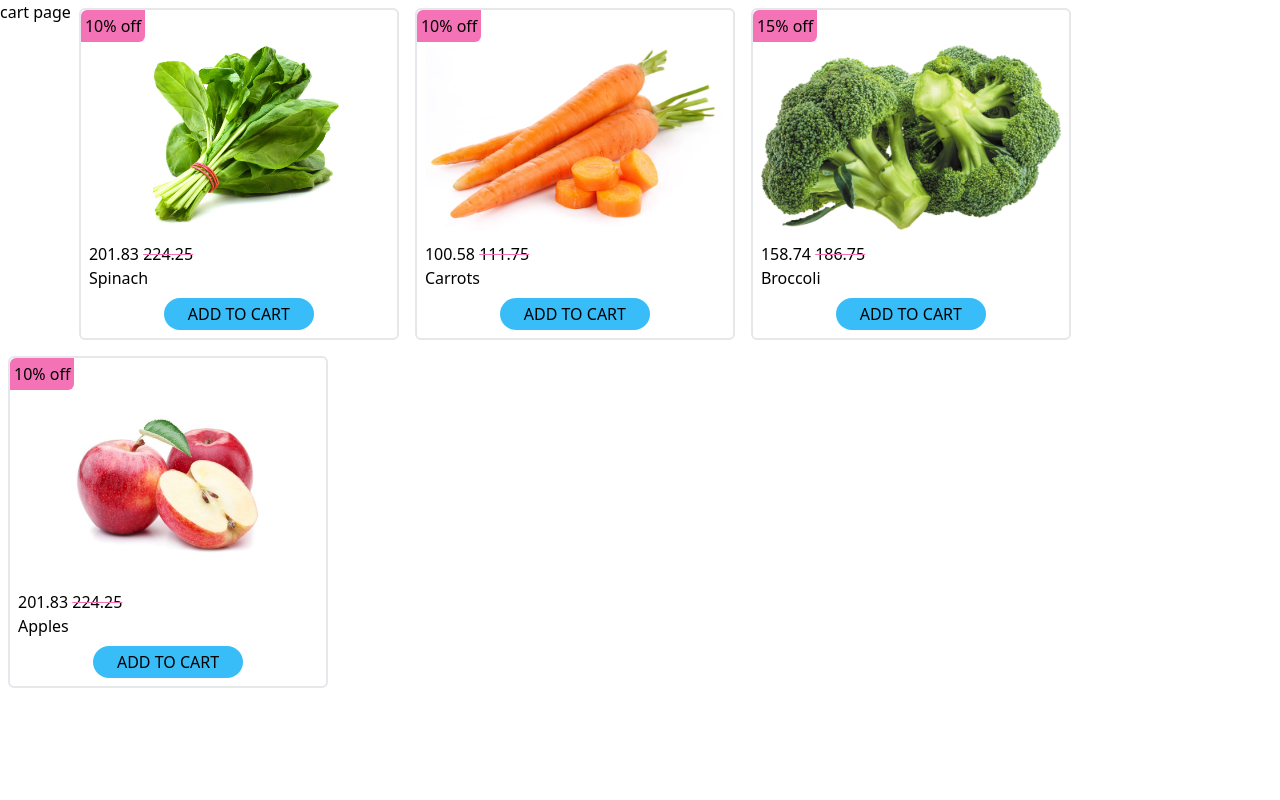
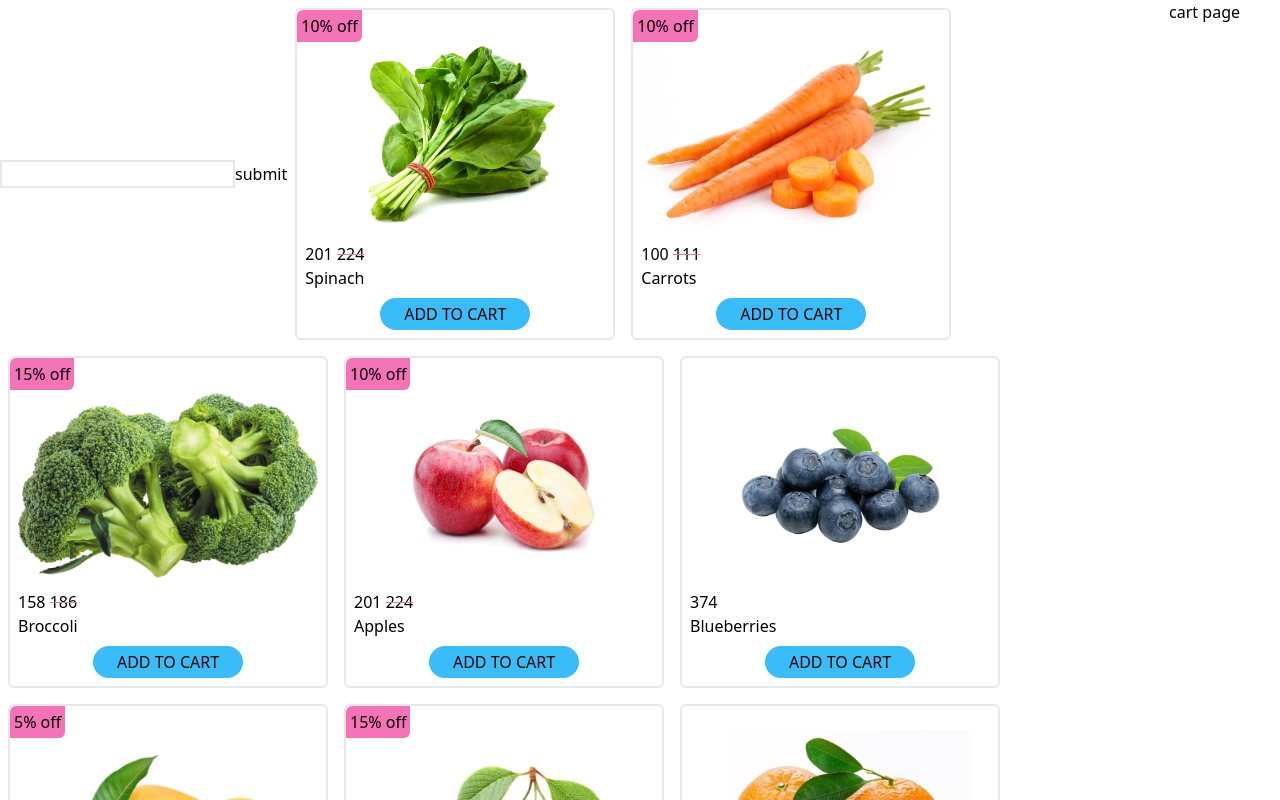
Before and after one commit to Haribabu849/farmpicked, a React (Create React App) app: page / in a window 1280 px wide. Shown: the top 800 px of the page. Built offline with nearby package versions, Linux system fonts and the light colour scheme.

Commit message:
added search functionality

```diff
--- a/src/Home.jsx
+++ b/src/Home.jsx
@@ -1,19 +1,60 @@
-import React from "react";
+import React, { useState } from "react";
 import SingleProduct from "./components/SingleProduct";
 import { AllProducts } from "./Products";
 import { useNavigate } from "react-router-dom";
-const productOne = AllProducts[0];
-const productTwo = AllProducts[1];
 
 function Home() {
   const navigate = useNavigate();
+  const [products, setProducts] = useState(AllProducts);
+  const [search, setSearch] = useState("");
+  const [showAllProducts, setShowAllProducts] = useState(false);
+  console.log(search.length);
+  const submitHandler = (e) => {
+    e.preventDefault();
+    if (!search) {
+      return;
+    }
+    setShowAllProducts(true);
+
+    setProducts(
+      AllProducts.filter((e) => {
+        return e.itemName.toLowerCase().includes(search.trim().toLowerCase());
+      })
+    );
+    setSearch("");
+  };
+
   return (
-    <div className="flex flex-wrap">
-      <p onClick={() => navigate("/cartpage")}>cart page</p>
-      <SingleProduct {...productOne} />
-      <SingleProduct {...productTwo} />
-      <SingleProduct {...AllProducts[2]} />
-      <SingleProduct {...AllProducts[3]} />
+    <div className="flex flex-wrap items-center">
+      <form onSubmit={submitHandler}>
+        <input
+          type="text"
+          className="border-2 "
+          id="search"
+          value={search}
+          onChange={(e) => {
+            setSearch(e.target.value);
+          }}
+        />
+        <button type="submit">submit</button>
+        {showAllProducts && (
+          <button
+            onClick={() => {
+              setShowAllProducts(false);
+              setProducts(AllProducts);
+            }}
+          >
+            show all products
+          </button>
+        )}
+      </form>
+      <p onClick={() => navigate("/cartpage")} className="fixed top-0 right-10">
+        cart page
+      </p>
+
+      {products.map((e) => {
+        return <SingleProduct {...e} />;
+      })}
     </div>
   );
 }
--- a/src/components/SingleProduct.js
+++ b/src/components/SingleProduct.js
@@ -29,7 +29,7 @@ function SingleProduct({ category, itemName, discount, priceInDollars }) {
             <img
               src={`./${category}/${itemName}.jpg`}
               alt={itemName}
-              className="object-contain h-full mx-auto"
+              className="object-contain h-full mx-auto "
             />
           </div>
 
@@ -109,10 +109,10 @@ function SingleProduct({ category, itemName, discount, priceInDollars }) {
           </p>
         )}
         <p>
-          {(priceInDollars * 75 * (1 - discount)).toFixed(2)}{" "}
+          {parseInt(priceInDollars * 75 * (1 - discount))}{" "}
           {discount && (
             <span className=" line-through decoration-pink-400">
-              {(priceInDollars * 75).toFixed(2)}
+              {parseInt(priceInDollars * 75)}
             </span>
           )}
         </p>
```
Also changed, not shown: 1 other file (tests, documents, lock files or other folders).
